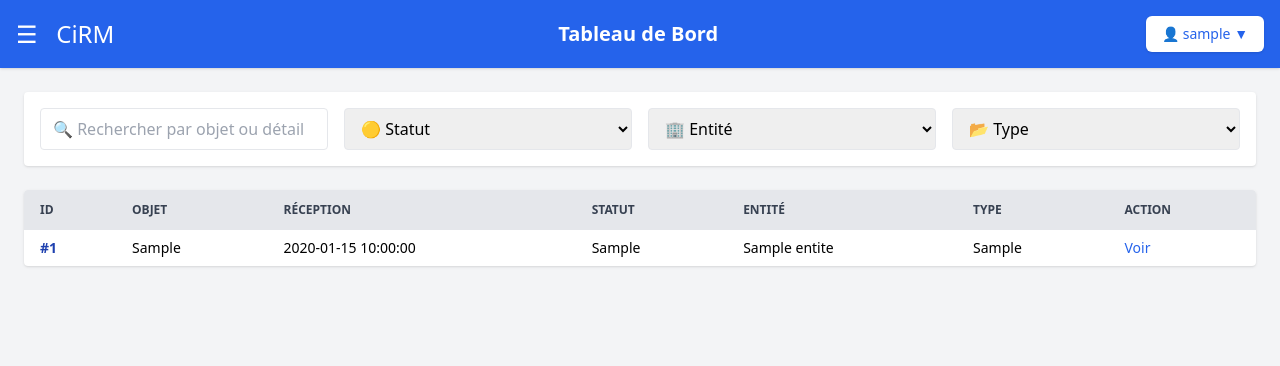
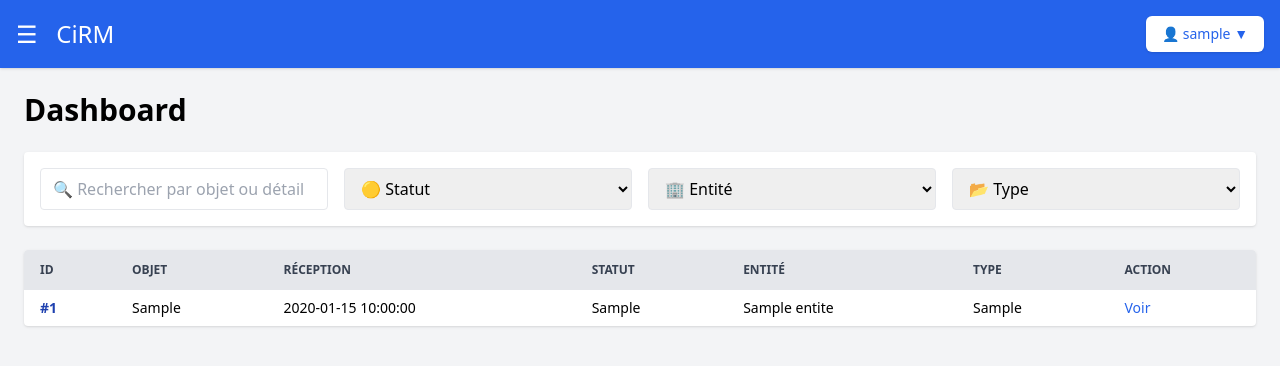
Before and after one commit to scfx-v32/cirm_demo, a PHP site: page /dashboard.php in a window 1280 px wide. Shown: the top 366 px of the page. Run offline with PHP 8.4, Linux system fonts and the light colour scheme; the visitor is signed in with stand-in values (Sample User, id 1); tables that the repository leaves empty or names only in its code hold one stand-in row (values such as "Sample post"); some libraries are stand-ins or nearby versions.

Commit message:
lite changes

```diff
--- a/dashboard.php
+++ b/dashboard.php
@@ -78,6 +78,7 @@ $types = $pdo->query("SELECT id, libelle FROM types_reclamation")->fetchAll(PDO:
 
     <!-- Add a wrapper for the main content -->
     <div id="mainContent" class="flex-1 p-6 space-y-6 transition-all duration-300">
+        <h1 class="text-3xl font-bold">Dashboard</h1>
         <!-- Filters -->
         <form method="GET" class="grid grid-cols-1 md:grid-cols-4 gap-4 bg-white p-4 rounded shadow">
             <input type="text" name="search" placeholder="🔍 Rechercher par objet ou détail" value="<?= htmlspecialchars($search) ?>" class="px-3 py-2 border rounded w-full">
--- a/nav.php
+++ b/nav.php
@@ -15,7 +15,6 @@
         <button id="toggleSidebar" class="text-white text-2xl focus:outline-none mr-4 ">
             ☰ &nbsp; CiRM
         </button>
-        <h1 class="text-xl font-bold"> Tableau de Bord</h1>
 
         <!-- PROFILE DROPDOWN -->
         <div class="relative inline-block text-left">
--- a/sidebar.php
+++ b/sidebar.php
@@ -4,7 +4,7 @@
         <a href="dashboard.php" class="px-6 py-4 hover:bg-blue-800 w-full">🏠 Tableau de Bord</a>
 
         <?php if (isset($_SESSION["role"]) && $_SESSION["role"] === "admin"): ?>
-            <a href="manage_users.php" class="px-6 py-4 hover:bg-blue-800 w-full">👥 Utilisateurs</a>
+            <a href="utilisateurs.php" class="px-6 py-4 hover:bg-blue-800 w-full">👥 Utilisateurs</a>
             <a href="dashboard.php" class="px-6 py-4 hover:bg-blue-800 w-full">📂 Réclamations</a>
         <?php elseif ($_SESSION["role"] === "dispatcher"): ?>
             <a href="add_requete.php" class="px-6 py-4 hover:bg-blue-800 w-full">➕ Nouvelle Réclamation</a>
```
